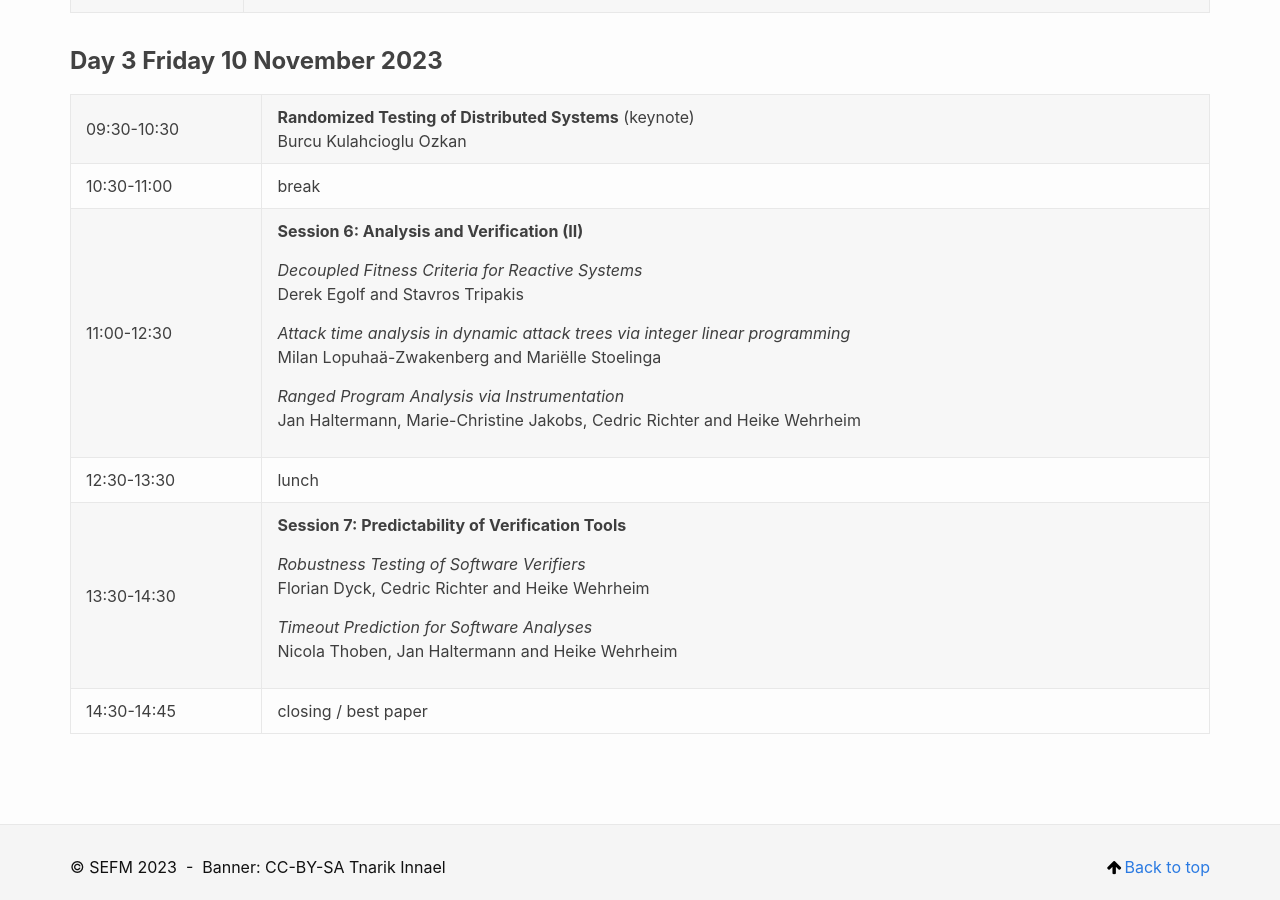
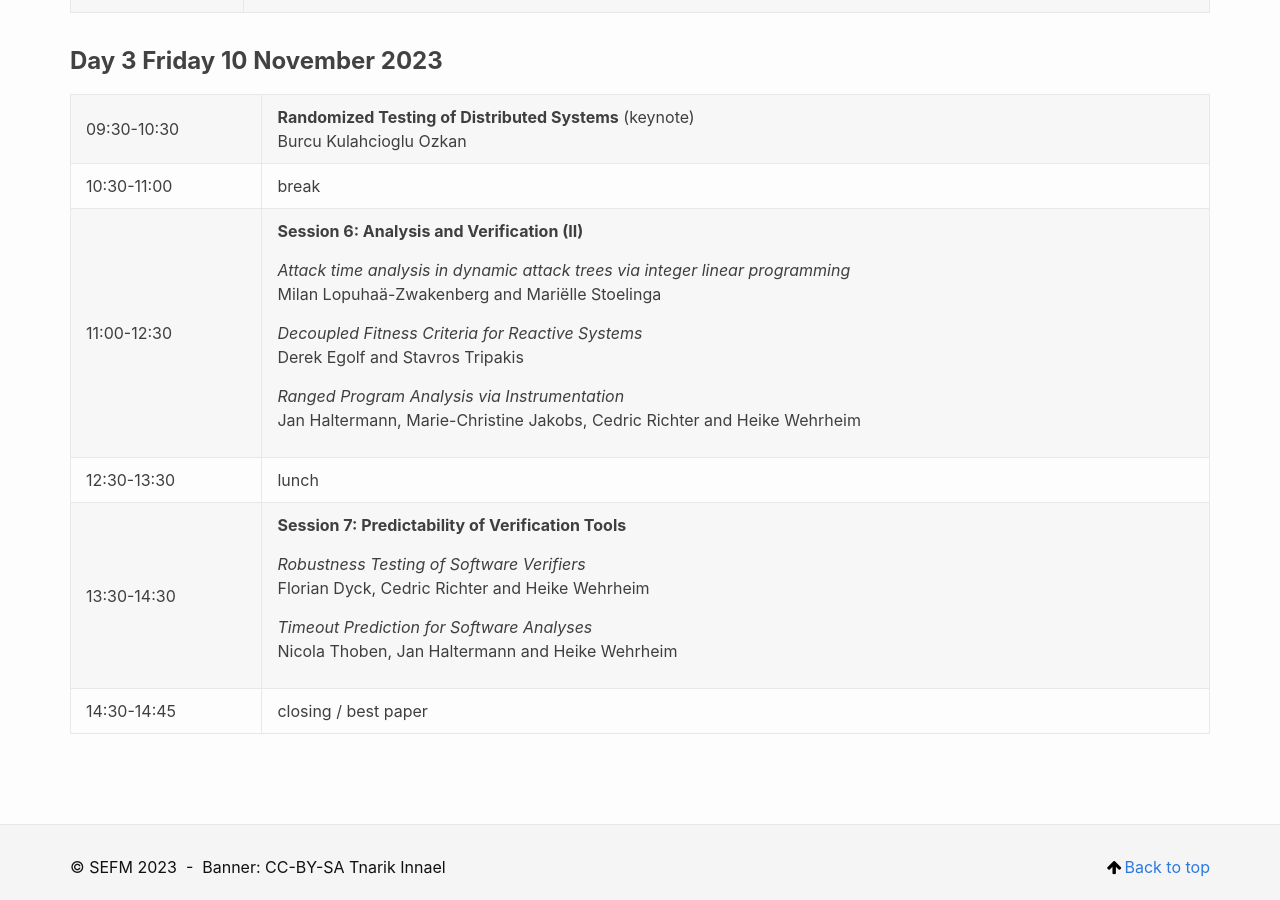
Before and after one commit to sefm-conference/2023, a Jekyll site: the page built from _pages/program.md, in a window 1280 px wide and 900 px high, scrolled down 2375 px. Built offline with Jekyll 4.4.1, drawn with Linux system fonts in a browser that asks for light colours.

```diff
--- a/_pages/program.md
+++ b/_pages/program.md
@@ -122,8 +122,8 @@ order: 2
       <td>11:00-12:30</td>
       <td>
         <p><strong>Session 6: Analysis and Verification (II)</strong></p>
+        <p><em>Attack time analysis in dynamic attack trees via integer linear programming</em><br />Milan Lopuhaä-Zwakenberg and Mariëlle Stoelinga</p>
         <p><em>Decoupled Fitness Criteria for Reactive Systems</em><br />Derek Egolf and Stavros Tripakis</p>
-        <p><em>Attack time analysis in dynamic attack trees via integer linear programming</em><br />Milan Lopuhaä-Zwakenberg and Mariëlle Stoelinga</p>
         <p><em>Ranged Program Analysis via Instrumentation</em><br />Jan Haltermann, Marie-Christine Jakobs, Cedric Richter and Heike Wehrheim</p>
       </td>
     </tr>
```
